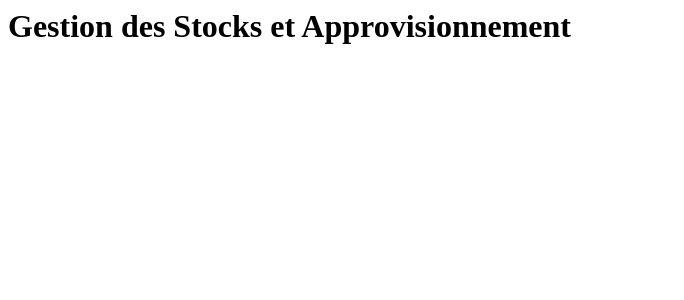
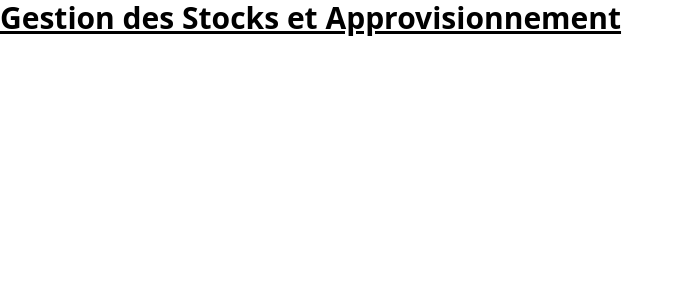
Before and after one commit to yoshua70/gestionstocks, a Django app: page / in a window 1280 px wide. Shown: the top 300 px of the page, without its empty margins (0-684 px from the left). Run offline with Django 4.2, Linux system fonts and the light colour scheme; some libraries are stand-ins or nearby versions.

Commit message:
chore: ajouter layout
Inclure le layout aux différents templates.
Ajouter style css pour le heading des templates.

```diff
--- a/templates/appro.html
+++ b/templates/appro.html
@@ -1 +1,2 @@
-<h1>Approvisionnement</h1>
+{% include 'layout.html' %}
+<h1 class="text-3xl font-bold underline">Approvisionnement</h1>
--- a/templates/home.html
+++ b/templates/home.html
@@ -1 +1,4 @@
-<h1>Gestion des Stocks et Approvisionnement</h1>
+{% include 'layout.html' %}
+<h1 class="text-3xl font-bold underline">
+  Gestion des Stocks et Approvisionnement
+</h1>
```
